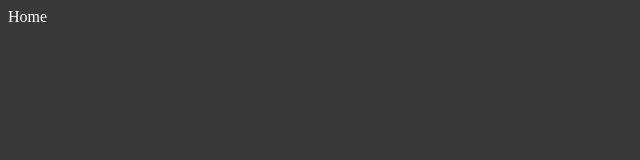
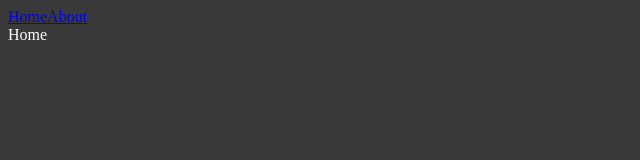
Before and after one commit to SadiqOnGithub/react-router-prac, a React (Vite) app: page / in a window 1280 px wide. Shown: the top 160 px of the page, without its empty margins (0-640 px from the left). Built offline with nearby package versions, Linux system fonts and the light colour scheme.

Commit message:
Link comp added

```diff
--- a/src/App.jsx
+++ b/src/App.jsx
@@ -1,10 +1,12 @@
 import { Route, Routes } from "react-router-dom";
 import Home from "./components/Home";
 import About from "./components/About";
+import NavBar from "./components/NavBar";
 
 function App() {
   return (
     <>
+      <NavBar />
       <Routes>
         <Route path="/" element={<Home />} />
         <Route path="/about" element={<About />} />
--- /dev/null
+++ b/src/components/NavBar.jsx
@@ -0,0 +1,12 @@
+import { Link } from "react-router-dom";
+
+export default function NavBar() {
+  return (
+    <>
+      <nav>
+        <Link to="/">Home</Link>
+        <Link to="/about" >About</Link>
+      </nav>
+    </>
+  );
+}
```
